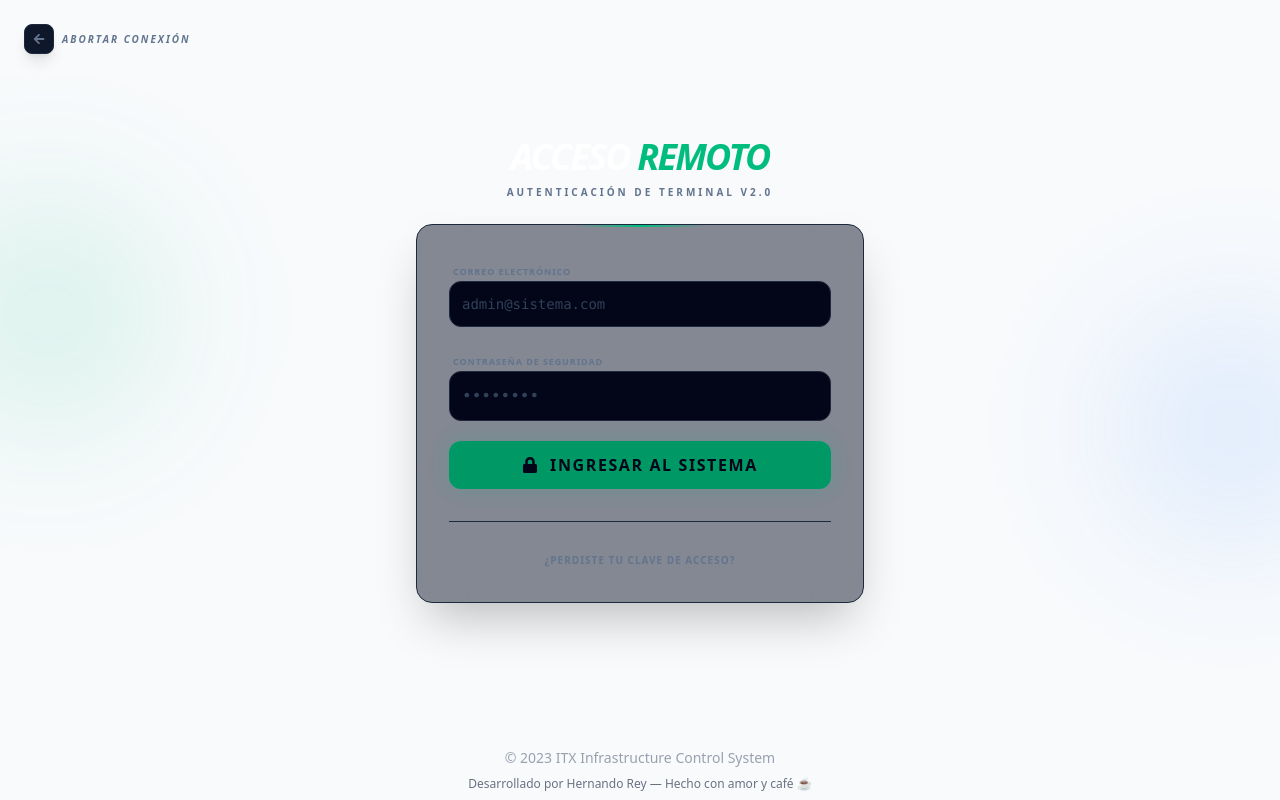
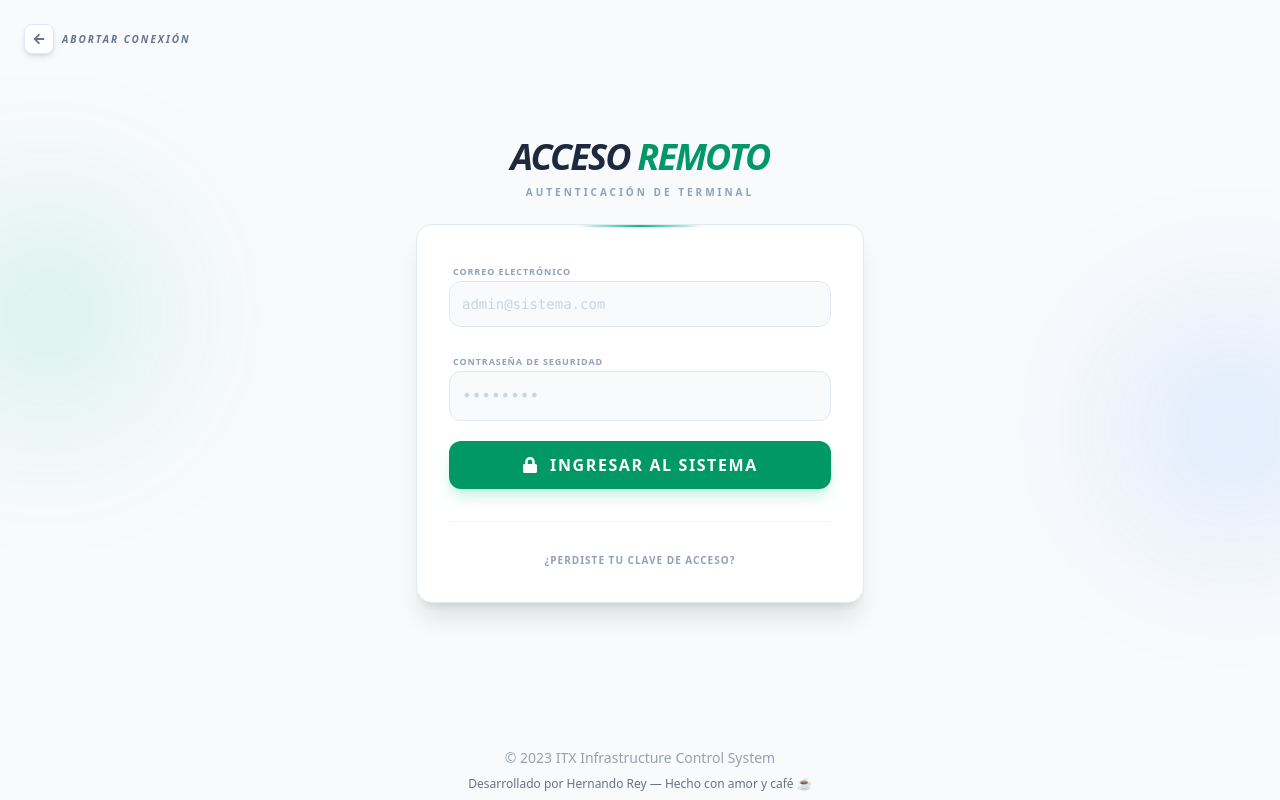
Before and after one commit to hrking31/alarmas_itx, a React (Vite) app: page /ViewLogin in a window 1280 px wide. Built offline with nearby package versions, Linux system fonts and the light colour scheme; no server answers.

Commit message:
se crea tema claro al componente login resetpassword

```diff
--- a/src/Components/ControlDashboard/ControlDashboard.jsx
+++ b/src/Components/ControlDashboard/ControlDashboard.jsx
@@ -251,7 +251,7 @@ export default function ControlDashboard() {
     );
 
   return (
-    <div className="h-svh flex flex-col overflow-y-auto bg-slate-50 dark:bg-slate-950 text-slate-900 dark:text-slate-100 transition-colors duration-500 ">
+    <div className="h-svh flex flex-col overflow-y-auto bg-slate-50 dark:bg-slate-950 text-slate-900 dark:text-slate-100 transition-colors duration-500">
       {/* HEADER */}
       <header className="w-full mx-auto px-4 pt-2 md:px-10 flex justify-between items-center shrink-0 md:py-6 bg-slate-50 dark:bg-slate-950 transition-colors duration-500">
         <div className="flex items-center gap-2 md:gap-4">
@@ -375,7 +375,7 @@ export default function ControlDashboard() {
         </section>
 
         {/* SECCIÓN NUEVO RECEPTOR */}
-        <section className="flex flex-col md:max-h-80 md:min-h-65 lg:max-h-90 lg:min-h-75 col-span-12 md:col-span-12 lg:col-span-4 bg-white dark:bg-slate-900/50 border border-slate-200 dark:border-slate-800 p-5 rounded-2xl shadow-sm hover:border-blue-500/30 transition-all duration-300">
+        <section className="flex flex-col md:max-h-80 md:min-h-65 lg:max-h-90 lg:min-h-75 col-span-12 md:col-span-12 lg:col-span-4 bg-white dark:bg-slate-900/50 border border-slate-200 dark:border-slate-800 p-5 rounded-2xl shadow-sm hover:border-blue-500/30 transition-all">
           <div className="flex items-center gap-3 mb-2">
             <FaUserPlus className="text-blue-500" />
             <h2 className="font-black uppercase tracking-widest text-xs text-slate-500 dark:text-slate-400">
--- a/src/Views/ViewLogin/ViewLogin.jsx
+++ b/src/Views/ViewLogin/ViewLogin.jsx
@@ -53,9 +53,9 @@ export default function ViewLogin() {
     <div className="min-h-svh flex flex-col bg-slate-50 dark:bg-slate-950 text-slate-900 dark:text-slate-100 transition-colors duration-500 selection:bg-emerald-500/30">
       <button
         onClick={() => navigate("/")}
-        className="absolute top-6 left-6 z-50 flex items-center gap-2 text-slate-500 hover:text-emerald-500 transition-all group"
+        className="absolute top-6 left-6 z-50 flex items-center gap-2 text-slate-500 hover:text-emerald-600 dark:hover:text-emerald-500 transition-all group"
       >
-        <div className="p-2 rounded-lg bg-slate-900 border border-slate-800 group-hover:border-emerald-500/50 shadow-lg">
+        <div className="p-2 rounded-lg bg-white dark:bg-slate-900 border border-slate-200 dark:border-slate-800 group-hover:border-emerald-500/50 shadow-md dark:shadow-lg">
           <FaArrowLeft className="text-xs" />
         </div>
         <span className="text-[10px] font-black uppercase tracking-[0.2em] italic">
@@ -64,30 +64,28 @@ export default function ViewLogin() {
       </button>
 
       <div className="flex-1 flex items-center justify-center px-4 py-12 relative overflow-hidden">
-        {/* Decoración de fondo (Brillo neón sutil) */}
-        <div className="absolute top-1/4 -left-20 w-64 h-64 bg-emerald-500/10 rounded-full blur-3xl"></div>
-        <div className="absolute bottom-1/4 -right-20 w-64 h-64 bg-blue-500/10 rounded-full blur-3xl"></div>
+        <div className="absolute top-1/4 -left-20 w-64 h-64 bg-emerald-500/10 dark:bg-emerald-500/5 rounded-full blur-3xl"></div>
+        <div className="absolute bottom-1/4 -right-20 w-64 h-64 bg-blue-500/10 dark:bg-blue-500/5 rounded-full blur-3xl"></div>
 
         <div className="w-full max-w-md z-10 space-y-6">
-          {/* Encabezado Estilo Sistema */}
           <div className="text-center space-y-2">
-            <h1 className="text-4xl font-black tracking-tighter text-white uppercase italic">
-              Acceso <span className="text-emerald-500">Remoto</span>
+            <h1 className="text-4xl font-black tracking-tighter uppercase italic text-slate-800 dark:text-white">
+              Acceso{" "}
+              <span className="text-emerald-600 dark:text-emerald-500">
+                Remoto
+              </span>
             </h1>
-            <p className="text-[10px] font-bold text-slate-500 uppercase tracking-[0.3em]">
-              Autenticación de Terminal v2.0
+            <p className="text-[10px] font-bold text-slate-400 dark:text-slate-500 uppercase tracking-[0.3em]">
+              Autenticación de Terminal
             </p>
           </div>
 
-          {/* Caja de Formulario Estilo Dashboard */}
-          <div className="bg-slate-900/50 backdrop-blur-xl border border-slate-800 p-6 sm:p-8 rounded-2xl shadow-2xl relative group transition-all duration-500 hover:border-emerald-500/30">
-            {/* Indicador visual de estado */}
+          <div className="bg-white dark:bg-slate-900/50 backdrop-blur-xl border border-slate-200 dark:border-slate-800 p-6 sm:p-8 rounded-2xl shadow-xl dark:shadow-2xl relative group transition-all duration-500 hover:border-emerald-500/30">
             <div className="absolute top-0 left-1/2 -translate-x-1/2 w-32 h-0.5 bg-linear-to-r from-transparent via-emerald-500 to-transparent"></div>
 
             <form onSubmit={handleSubmit} noValidate className="space-y-5">
-              {/* Input Correo */}
               <div className="space-y-1">
-                <label className="text-[9px] font-black text-slate-500 uppercase ml-1 tracking-widest">
+                <label className="text-[9px] font-black text-slate-400 dark:text-slate-500 uppercase ml-1 tracking-widest">
                   Correo Electrónico
                 </label>
                 <input
@@ -96,13 +94,12 @@ export default function ViewLogin() {
                   placeholder="admin@sistema.com"
                   value={user.email}
                   onChange={handleChange}
-                  className="w-full p-3 bg-slate-950 border border-slate-800 rounded-xl text-emerald-500 placeholder:text-slate-700 focus:outline-none focus:ring-1 focus:ring-emerald-500 focus:border-emerald-500 transition-all font-mono text-sm"
+                  className="w-full p-3 bg-slate-50 dark:bg-slate-950 border border-slate-200 dark:border-slate-800 rounded-xl text-slate-900 dark:text-emerald-500 placeholder:text-slate-300 dark:placeholder:text-slate-700 focus:outline-none focus:ring-1 focus:ring-emerald-500 focus:border-emerald-500 transition-all font-mono text-sm"
                 />
               </div>
 
-              {/* Input Contraseña */}
               <div className="space-y-1">
-                <label className="text-[9px] font-black text-slate-500 uppercase ml-1 tracking-widest">
+                <label className="text-[9px] font-black text-slate-400 dark:text-slate-500 uppercase ml-1 tracking-widest">
                   Contraseña de Seguridad
                 </label>
                 <input
@@ -111,32 +108,32 @@ export default function ViewLogin() {
                   placeholder="••••••••"
                   value={user.password}
                   onChange={handleChange}
-                  className="w-full p-3 bg-slate-950 border border-slate-800 rounded-xl text-emerald-400 placeholder:text-slate-700 focus:outline-none focus:ring-1 focus:ring-emerald-500 focus:border-emerald-500 transition-all font-mono"
+                  className="w-full p-3 bg-slate-50 dark:bg-slate-950 border border-slate-200 dark:border-slate-800 rounded-xl text-slate-900 dark:text-emerald-400 placeholder:text-slate-300 dark:placeholder:text-slate-700 focus:outline-none focus:ring-1 focus:ring-emerald-500 focus:border-emerald-500 transition-all font-mono"
                 />
               </div>
 
-              {/* Mensajes de Error con Estilo Alerta */}
               {error && (
                 <div className="bg-red-500/10 border-l-2 border-red-500 p-2 animate-shake">
-                  <p className="text-red-400 text-[10px] font-bold uppercase tracking-wider">
+                  <p className="text-red-600 dark:text-red-400 text-[10px] font-bold uppercase tracking-wider">
                     {error}
                   </p>
                 </div>
               )}
               {message && (
-                <p className="text-app-success text-center text-sm font-medium mt-2">
-                  {message}
-                </p>
+                <div className="bg-emerald-500/10 border-l-2 border-emerald-500 p-2 text-center">
+                  <p className="text-emerald-600 dark:text-emerald-400 text-xs font-bold uppercase">
+                    {message}
+                  </p>
+                </div>
               )}
 
-              {/* Botón Acción Principal */}
               <button
                 type="submit"
                 disabled={loading}
-                className="w-full flex items-center justify-center gap-3 bg-emerald-600 hover:bg-emerald-500 text-slate-950 py-3 rounded-xl font-black uppercase tracking-widest transition-all duration-300 transform active:scale-95 disabled:opacity-50 shadow-[0_0_20px_rgba(16,185,129,0.2)]"
+                className="w-full flex items-center justify-center gap-3 bg-emerald-600 hover:bg-emerald-500 text-white dark:text-slate-950 py-3 rounded-xl font-black uppercase tracking-widest transition-all duration-300 transform active:scale-95 disabled:opacity-50 shadow-lg shadow-emerald-500/20"
               >
                 {loading ? (
-                  <div className="w-5 h-5 border-2 border-slate-950 border-t-transparent rounded-full animate-spin"></div>
+                  <div className="w-5 h-5 border-2 border-white dark:border-slate-950 border-t-transparent rounded-full animate-spin"></div>
                 ) : (
                   <>
                     <FaLock className="w-4 h-4" />
@@ -146,10 +143,10 @@ export default function ViewLogin() {
               </button>
             </form>
 
-            <div className="mt-8 pt-6 border-t border-slate-800 text-center">
+            <div className="mt-8 pt-6 border-t border-slate-100 dark:border-slate-800 text-center">
               <button
                 onClick={() => navigate("/ViewResetPassword")}
-                className="text-[10px] font-bold text-slate-500 hover:text-emerald-500 uppercase tracking-widest transition-colors"
+                className="text-[10px] font-bold text-slate-400 dark:text-slate-500 hover:text-emerald-600 dark:hover:text-emerald-500 uppercase tracking-widest transition-colors"
               >
                 ¿Perdiste tu clave de acceso?
               </button>
@@ -157,6 +154,7 @@ export default function ViewLogin() {
           </div>
         </div>
       </div>
+
       <Footer />
     </div>
   );
```
Also changed, not shown: src/Views/ViewResetPassword/ViewResetPassword.jsx (+30 -24 lines).
